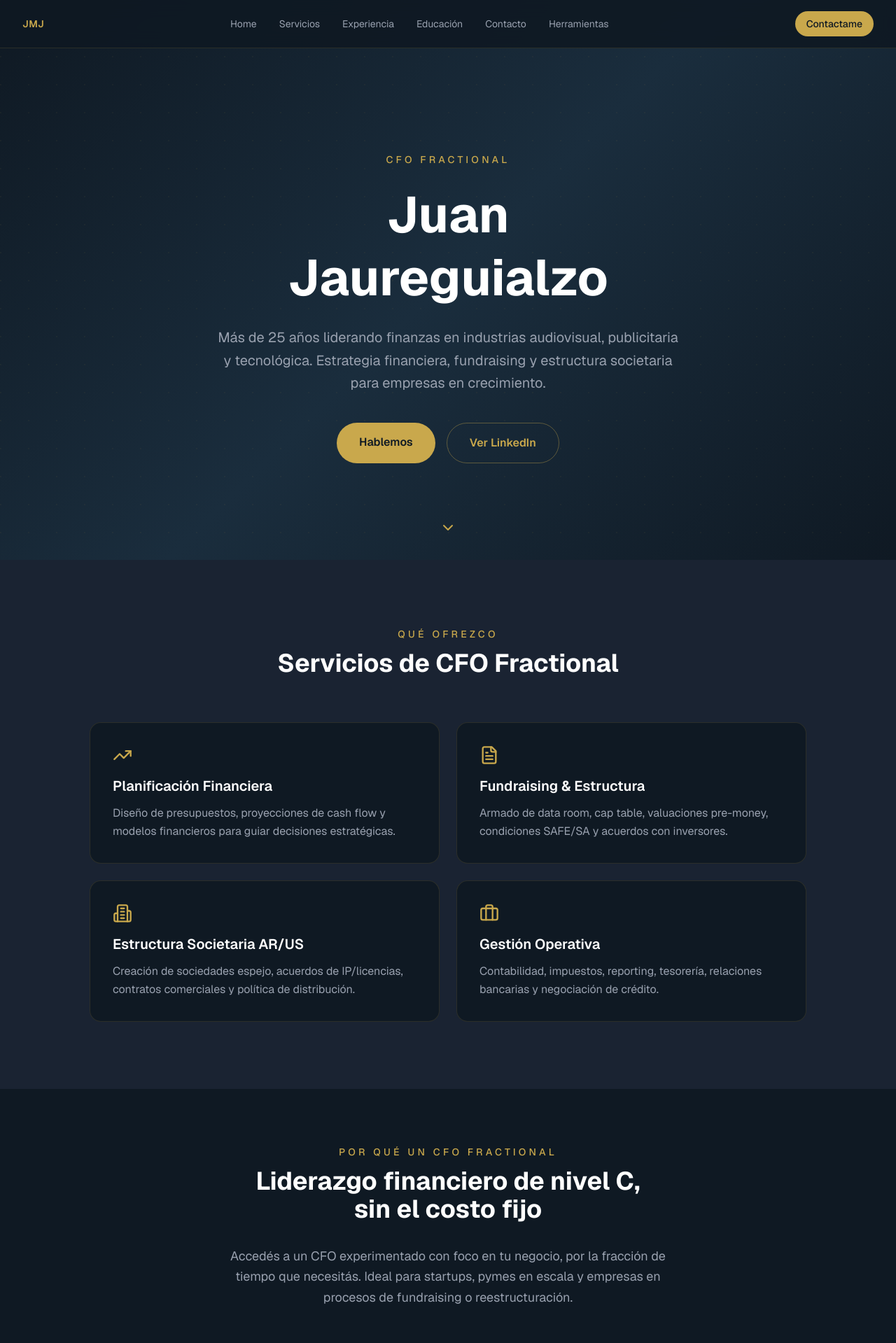
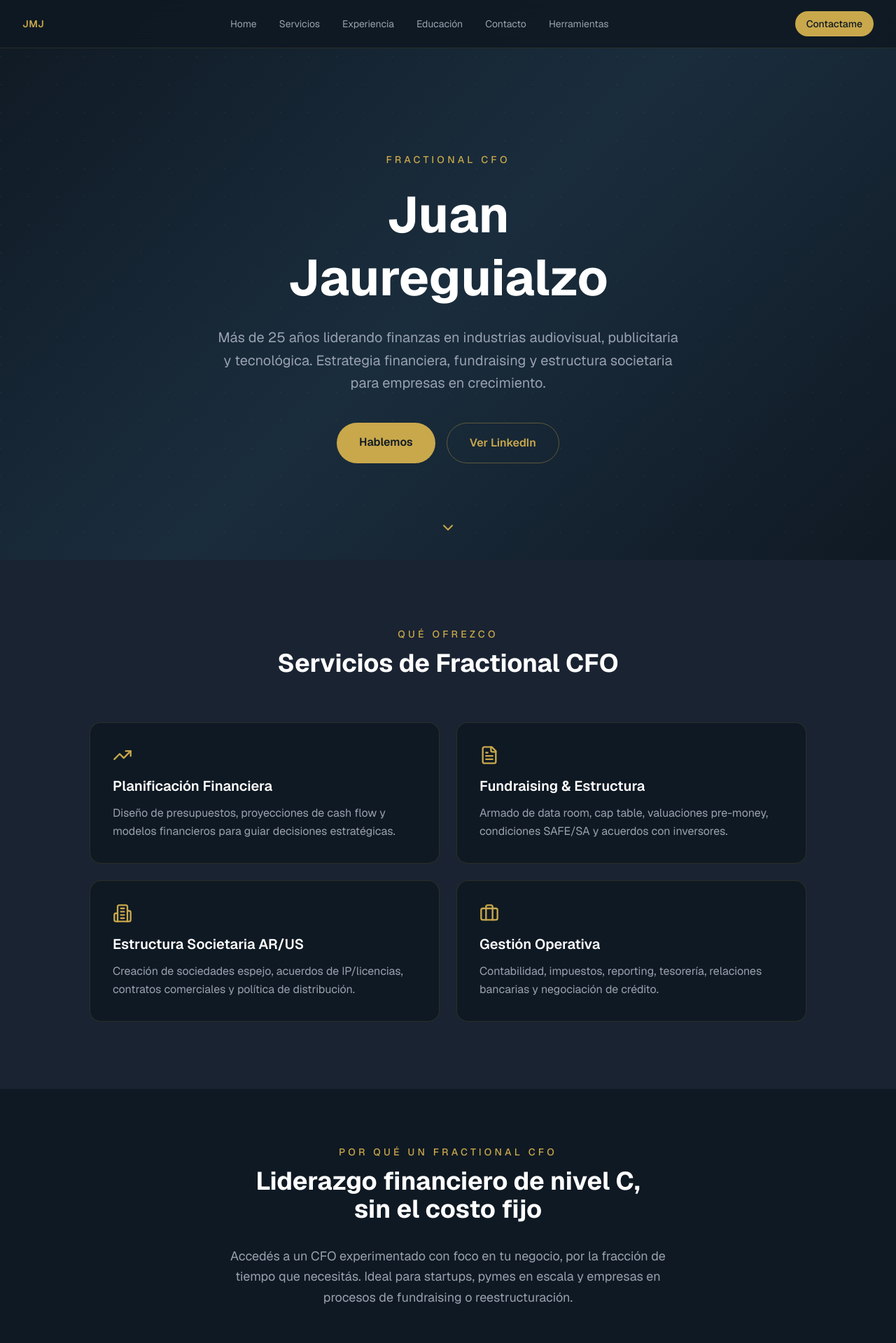
Before and after one commit to jmjaureg-rgb/mi-sitio, a Next.js app: page / in a window 1280 px wide. Shown: the top 1919 px of the page at 70% size. Built offline with nearby package versions, Linux system fonts and the light colour scheme.

Commit message:
Rename CFO Fractional to Fractional CFO throughout

```diff
--- a/app/page.tsx
+++ b/app/page.tsx
@@ -118,8 +118,8 @@ export default function Home() {
         />
         <div className="relative z-10 max-w-3xl mx-auto">
           <p className="text-sm font-medium tracking-[0.3em] uppercase mb-6" style={{ color: "#c9a84c" }}>
-            CFO Fractional
-          </p>
+            Fractional CFO
+</p>
           <h1 className="text-5xl md:text-7xl font-bold mb-6 leading-tight text-white">
             Juan<br />
             Jaureguialzo
@@ -159,7 +159,7 @@ export default function Home() {
             Qué ofrezco
           </p>
           <h2 className="text-3xl md:text-4xl font-bold text-center text-white mb-16">
-            Servicios de CFO Fractional
+            Servicios de Fractional CFO
           </h2>
           <div className="grid grid-cols-1 md:grid-cols-2 gap-6">
             {servicios.map((s, i) => (
@@ -181,7 +181,7 @@ export default function Home() {
       <section className="py-20 px-6" style={{ backgroundColor: "#0f1923" }}>
         <div className="max-w-4xl mx-auto text-center">
           <p className="text-sm font-medium tracking-[0.3em] uppercase mb-3" style={{ color: "#c9a84c" }}>
-            Por qué un CFO Fractional
+            Por qué un Fractional CFO
           </p>
           <h2 className="text-3xl md:text-4xl font-bold text-white mb-8">
             Liderazgo financiero de nivel C,<br className="hidden md:block" /> sin el costo fijo
@@ -327,7 +327,7 @@ export default function Home() {
             ¿Tu empresa necesita<br />dirección financiera?
           </h2>
           <p className="text-gray-400 mb-10 leading-relaxed">
-            Analizamos juntos la situación de tu compañía y definimos cómo puedo sumar valor como tu CFO Fractional.
+            Analizamos juntos la situación de tu compañía y definimos cómo puedo sumar valor como tu Fractional CFO.
           </p>
           <div className="flex flex-col sm:flex-row gap-4 justify-center">
             <a
@@ -357,7 +357,7 @@ export default function Home() {
         className="py-8 px-6 text-center text-sm text-gray-600"
         style={{ backgroundColor: "#0a1018", borderTop: "1px solid rgba(201,168,76,0.1)" }}
       >
-        <p>© 2026 Juan Maria Jaureguialzo — CFO Fractional · Buenos Aires, Argentina</p>
+        <p>© 2026 Juan Maria Jaureguialzo — Fractional CFO · Buenos Aires, Argentina</p>
       </footer>
     </div>
   );
```
